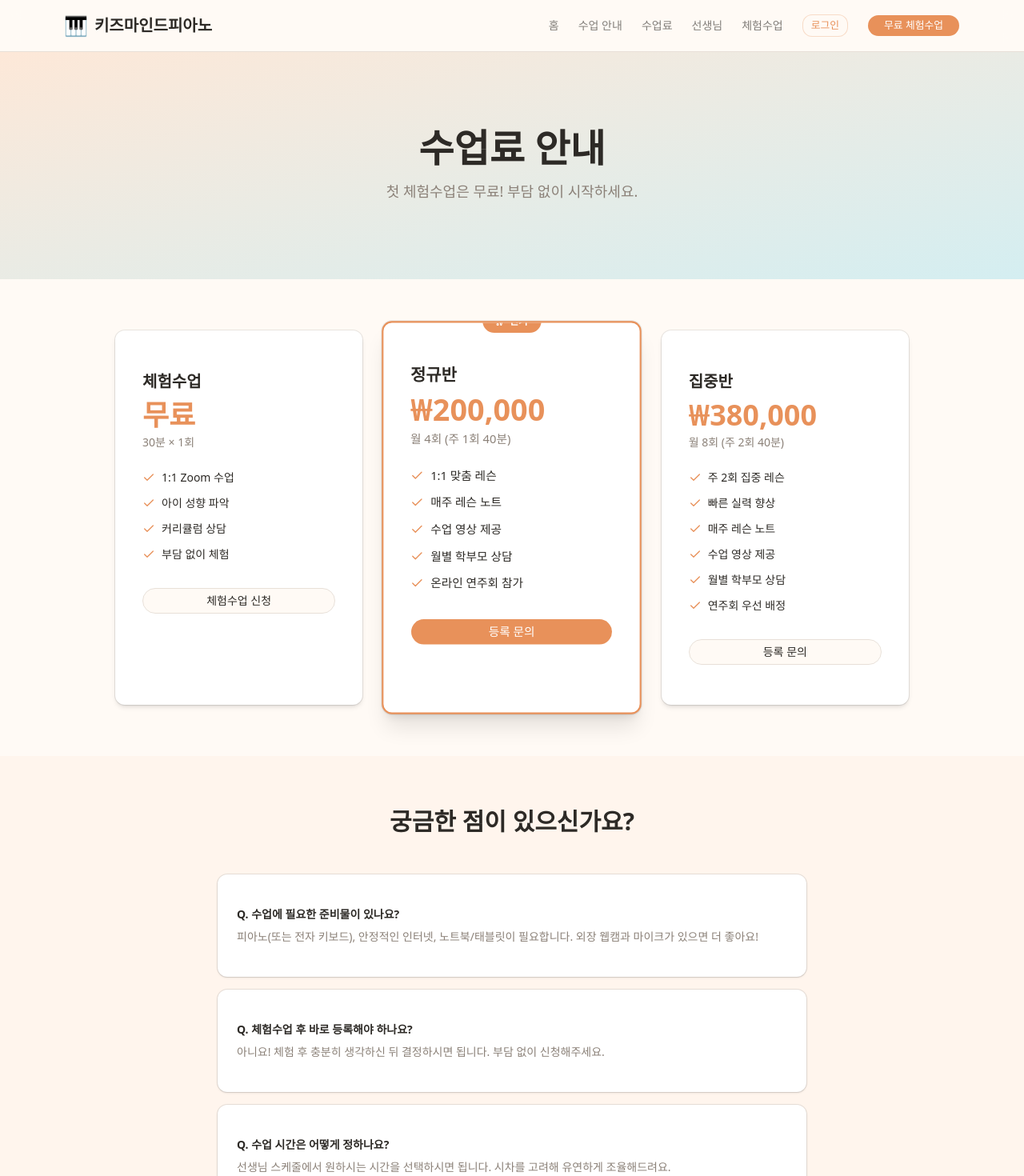
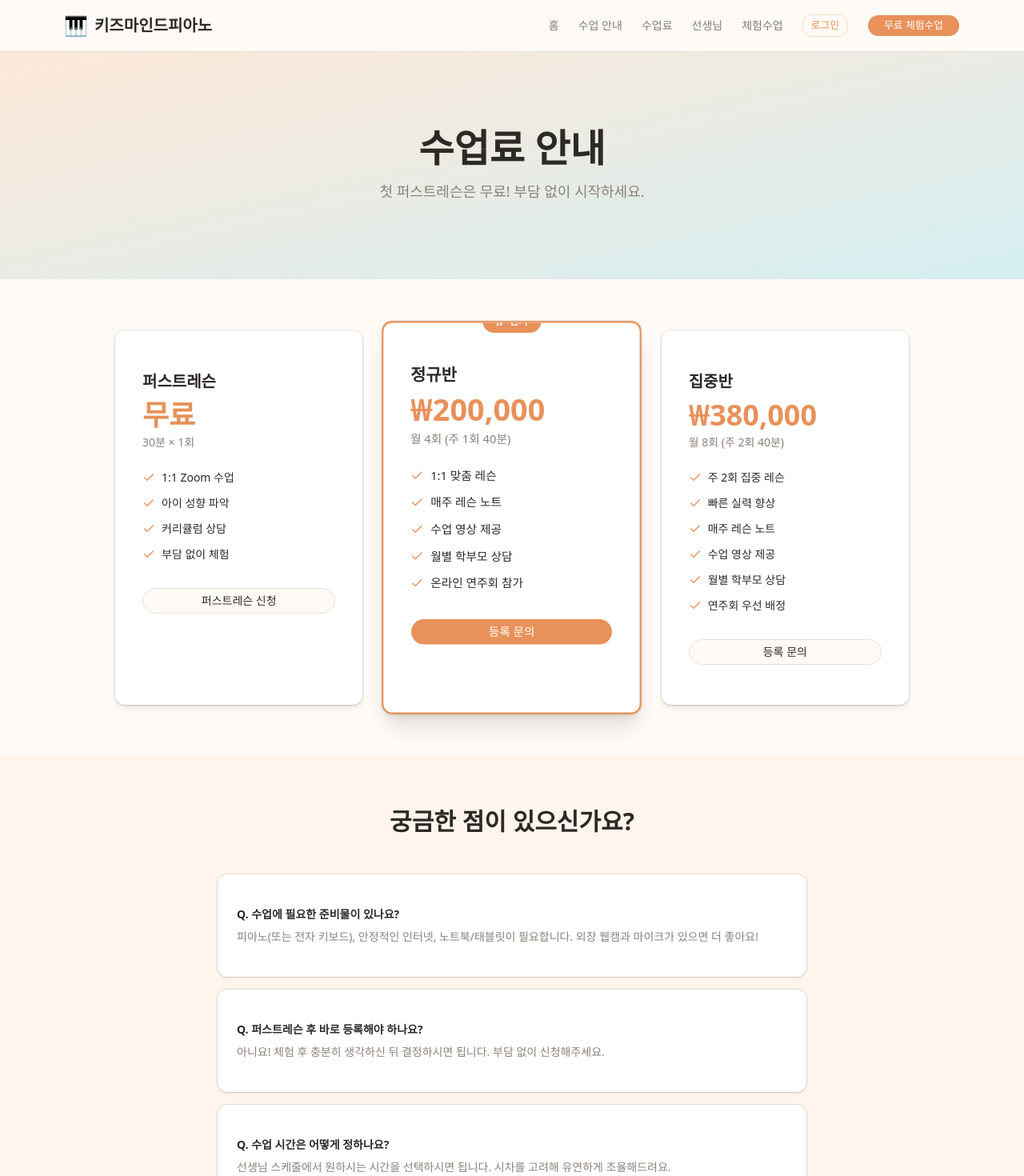
Before and after one commit to kidsmindpiano/kidsmindpiano-web, a Next.js app: page /pricing in a window 1280 px wide. Shown: the top 1470 px of the page at 80% size. Built offline with nearby package versions, Linux system fonts and the light colour scheme.

Commit message:
rename: 체험수업→퍼스트레슨 (수업료 페이지)

```diff
--- a/src/app/pricing/page.tsx
+++ b/src/app/pricing/page.tsx
@@ -8,11 +8,11 @@ import Link from "next/link";
 
 const plans = [
   {
-    name: "체험수업",
+    name: "퍼스트레슨",
     price: "무료",
     period: "30분 × 1회",
     features: ["1:1 Zoom 수업", "아이 성향 파악", "커리큘럼 상담", "부담 없이 체험"],
-    cta: "체험수업 신청",
+    cta: "퍼스트레슨 신청",
     popular: false,
   },
   {
@@ -35,7 +35,7 @@ const plans = [
 
 const faqs = [
   { q: "수업에 필요한 준비물이 있나요?", a: "피아노(또는 전자 키보드), 안정적인 인터넷, 노트북/태블릿이 필요합니다. 외장 웹캠과 마이크가 있으면 더 좋아요!" },
-  { q: "체험수업 후 바로 등록해야 하나요?", a: "아니요! 체험 후 충분히 생각하신 뒤 결정하시면 됩니다. 부담 없이 신청해주세요." },
+  { q: "퍼스트레슨 후 바로 등록해야 하나요?", a: "아니요! 체험 후 충분히 생각하신 뒤 결정하시면 됩니다. 부담 없이 신청해주세요." },
   { q: "수업 시간은 어떻게 정하나요?", a: "선생님 스케줄에서 원하시는 시간을 선택하시면 됩니다. 시차를 고려해 유연하게 조율해드려요." },
   { q: "형제 할인이 있나요?", a: "네! 형제/자매가 함께 등록하시면 할인이 적용됩니다. 문의 시 말씀해주세요." },
   { q: "수업료 결제는 어떻게 하나요?", a: "매월 초 결제이며, 계좌이체 또는 페이팔로 가능합니다." },
@@ -50,7 +50,7 @@ export default function PricingPage() {
             수업료 안내
           </motion.h1>
           <motion.p className="text-lg text-muted-foreground" initial={{ opacity: 0 }} animate={{ opacity: 1 }} transition={{ delay: 0.2 }}>
-            첫 체험수업은 무료! 부담 없이 시작하세요.
+            첫 퍼스트레슨은 무료! 부담 없이 시작하세요.
           </motion.p>
         </div>
       </section>
```
